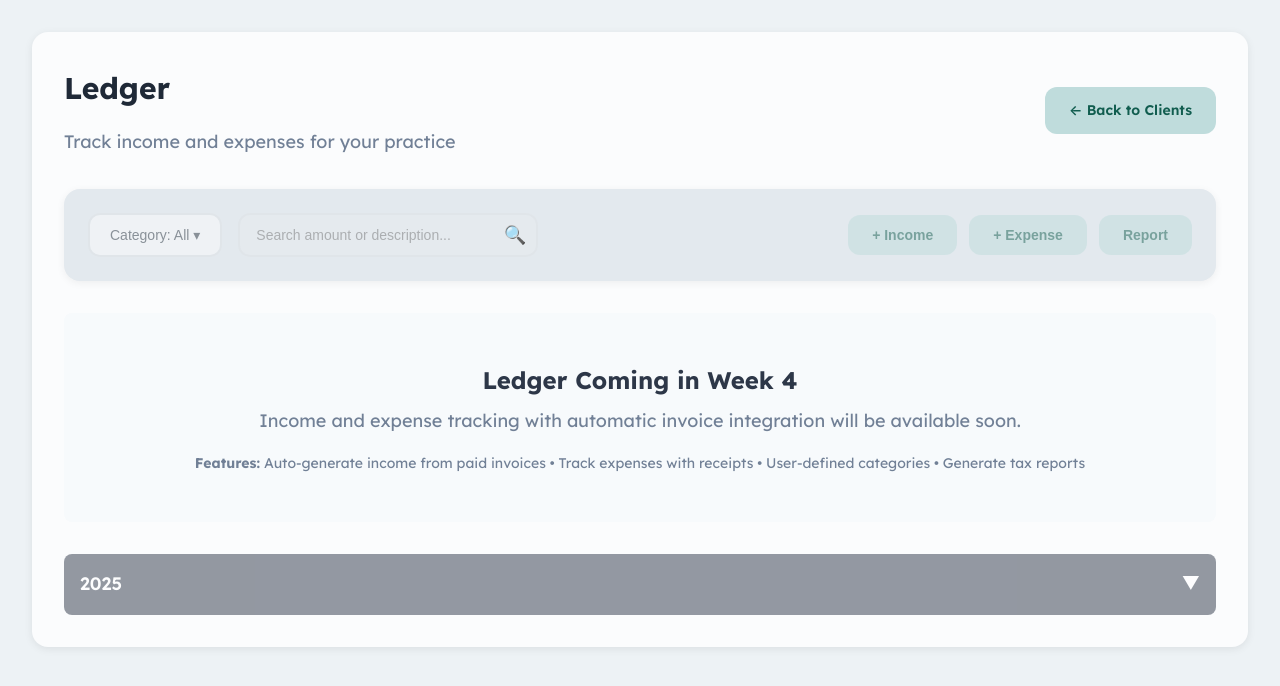
After one commit to rsembera/edgecase, a Flask app: page /financials in a window 1280 px wide. The commit adds this page. Shown: the top 686 px of the page. Run offline with Flask 3, Linux system fonts and the light colour scheme.

Commit message:
Add Ledger placeholder page with year/month structure
- Created financials.html with expandable year/month layout (like Client File)
- Controls bar with Category filter dropdown and Search box (matching main_view.html)
- Action buttons: + Income, + Expense, Report
- Back to Clients button in top right (teal)
- Sample data showing income (green) and expenses (red)
- All controls disabled with 'Coming in Week 4' message
- Updated main_view.html Ledger button to link to /financials route
- Placeholder demonstrates final UI structure for Week 4 implementation

```diff
--- a/web/app.py
+++ b/web/app.py
@@ -946,6 +946,11 @@ def settings_page():
     """Settings page."""
     return render_template('settings.html')
 
+@app.route('/financials')
+def financials():
+    """Financial tracking - Income and Expense ledger"""
+    return render_template('financials.html')
+
 @app.route('/api/backgrounds')
 def list_backgrounds():
     """Return list of available backgrounds separated by system and user"""
@@ -1276,6 +1281,7 @@ def delete_signature():
     except Exception as e:
         return jsonify({'success': False, 'error': str(e)})
 
+
 # ===== RUN APP =====
 
 if __name__ == '__main__':
--- /dev/null
+++ b/web/templates/financials.html
@@ -0,0 +1,291 @@
+{% extends "base.html" %}
+
+{% block title %}Ledger - EdgeCase Equalizer{% endblock %}
+
+{% block extra_css %}
+<style>
+    .ledger-header {
+        display: flex;
+        justify-content: space-between;
+        align-items: center;
+        margin-bottom: 2rem;
+    }
+
+    .controls-bar {
+        background: #E3E9EE;
+        border-radius: 1rem;
+        padding: 1.5rem;
+        margin-bottom: 2rem;
+        box-shadow: 0 2px 8px rgba(0,0,0,0.06);
+        display: flex;
+        justify-content: space-between;
+        align-items: center;
+        flex-wrap: wrap;
+        gap: 1rem;
+    }
+
+    .filter-search-group {
+        display: flex;
+        gap: 1rem;
+        align-items: center;
+        flex-wrap: wrap;
+    }
+
+    .action-buttons {
+        display: flex;
+        gap: 0.75rem;
+    }
+
+    /* Dropdown button */
+    .dropdown-btn {
+        padding: 0.75rem 1.25rem;
+        background: #FBFCFD;
+        border: 2px solid #DEE2E6;
+        border-radius: 0.75rem;
+        font-size: 0.875rem;
+        font-weight: 500;
+        color: #323B45;
+        cursor: pointer;
+        transition: all 0.2s;
+        position: relative;
+    }
+
+    .dropdown-btn:hover {
+        border-color: #1F8F74;
+        color: #1F8F74;
+    }
+
+    .dropdown-btn:disabled {
+        cursor: not-allowed;
+        opacity: 0.5;
+    }
+
+    /* Search box */
+    .search-box {
+        position: relative;
+    }
+
+    .search-box input {
+        padding: 0.75rem 2.5rem 0.75rem 1rem;
+        border: 2px solid #DEE2E6;
+        border-radius: 0.75rem;
+        font-size: 0.875rem;
+        width: 300px;
+        transition: all 0.2s;
+    }
+
+    .search-box input:focus {
+        outline: none;
+        border-color: #1F8F74;
+        box-shadow: 0 0 0 3px rgba(31,143,116,0.06);
+    }
+
+    .search-box input:disabled {
+        cursor: not-allowed;
+        opacity: 0.5;
+    }
+
+    .search-icon {
+        position: absolute;
+        right: 0.75rem;
+        top: 50%;
+        transform: translateY(-50%);
+        color: #9CA3AF;
+        font-size: 1.125rem;
+    }
+
+    .ledger-table {
+        width: 100%;
+        border-collapse: collapse;
+    }
+
+    .ledger-table th {
+        text-align: left;
+        padding: 0.75rem 1rem;
+        background: #f7fafc;
+        border-bottom: 2px solid #e2e8f0;
+        font-weight: 600;
+        color: #4a5568;
+    }
+
+    .ledger-table td {
+        padding: 0.75rem 1rem;
+        border-bottom: 1px solid #e2e8f0;
+    }
+
+    .year-header {
+        background: #2d3748;
+        color: white;
+        padding: 1rem;
+        cursor: pointer;
+        display: flex;
+        justify-content: space-between;
+        align-items: center;
+        margin-top: 1rem;
+        border-radius: 0.5rem;
+    }
+
+    .year-header:hover {
+        background: #1a202c;
+    }
+
+    .month-header {
+        background: #edf2f7;
+        padding: 0.75rem 1rem;
+        cursor: pointer;
+        display: flex;
+        justify-content: space-between;
+        align-items: center;
+        border-bottom: 1px solid #cbd5e0;
+    }
+
+    .month-header:hover {
+        background: #e2e8f0;
+    }
+
+    .year-content {
+        display: none;
+    }
+
+    .year-content.expanded {
+        display: block;
+    }
+
+    .month-content {
+        display: none;
+    }
+
+    .month-content.expanded {
+        display: block;
+    }
+
+    .income-amount {
+        color: #0E5346;
+        font-weight: 600;
+    }
+
+    .expense-amount {
+        color: #6B2832;
+        font-weight: 600;
+    }
+
+    .placeholder-message {
+        text-align: center;
+        padding: 3rem 2rem;
+        color: #718096;
+        background: #f7fafc;
+        border-radius: 0.5rem;
+        margin: 2rem 0;
+    }
+
+    .placeholder-message h3 {
+        color: #2d3748;
+        margin-bottom: 0.5rem;
+    }
+</style>
+{% endblock %}
+
+{% block content %}
+<div class="card">
+    <div class="ledger-header">
+        <div>
+            <h2>Ledger</h2>
+            <p style="color: #718096; margin-top: 0.5rem;">Track income and expenses for your practice</p>
+        </div>
+        <a href="{{ url_for('index') }}" class="btn">← Back to Clients</a>
+    </div>
+
+    <!-- Controls Bar: Filter, Search, and Action Buttons -->
+    <div class="controls-bar">
+        <div class="filter-search-group">
+            <!-- Category Filter Dropdown -->
+            <div style="position: relative;">
+                <button class="dropdown-btn" disabled style="opacity: 0.5; cursor: not-allowed;">
+                    Category: All ▾
+                </button>
+            </div>
+
+            <!-- Search Box -->
+            <div class="search-box">
+                <input type="text" placeholder="Search amount or description..." disabled style="opacity: 0.5; cursor: not-allowed;">
+                <span class="search-icon">🔍</span>
+            </div>
+        </div>
+
+        <div class="action-buttons">
+            <button class="btn" disabled style="opacity: 0.5; cursor: not-allowed;">+ Income</button>
+            <button class="btn" disabled style="opacity: 0.5; cursor: not-allowed;">+ Expense</button>
+            <button class="btn" disabled style="opacity: 0.5; cursor: not-allowed;">Report</button>
+        </div>
+    </div>
+
+    <!-- Placeholder Message -->
+    <div class="placeholder-message">
+        <h3>Ledger Coming in Week 4</h3>
+        <p>Income and expense tracking with automatic invoice integration will be available soon.</p>
+        <p style="margin-top: 1rem; font-size: 0.875rem;">
+            <strong>Features:</strong> Auto-generate income from paid invoices • Track expenses with receipts •
+            User-defined categories • Generate tax reports
+        </p>
+    </div>
+
+    <!-- Sample Year/Month Structure (will be populated with real data in Week 4) -->
+    <div class="year-header" onclick="toggleYear('2025')" style="opacity: 0.5; cursor: not-allowed;">
+        <span style="font-size: 1.125rem; font-weight: 600;">2025</span>
+        <span id="year-arrow-2025">▼</span>
+    </div>
+
+    <div id="year-2025" class="year-content">
+        <div class="month-header" onclick="toggleMonth('2025-11')" style="opacity: 0.5; cursor: not-allowed;">
+            <span style="font-weight: 600;">November 2025</span>
+            <span id="month-arrow-2025-11">▼</span>
+        </div>
+
+        <div id="month-2025-11" class="month-content">
+            <table class="ledger-table">
+                <thead>
+                    <tr>
+                        <th style="width: 12%;">Date</th>
+                        <th style="width: 20%;">Category</th>
+                        <th style="width: 15%;">Amount</th>
+                        <th style="width: 53%;">Description</th>
+                    </tr>
+                </thead>
+                <tbody>
+                    <tr style="opacity: 0.5;">
+                        <td>Nov 10</td>
+                        <td>Income</td>
+                        <td class="income-amount">$600.00</td>
+                        <td>20251101-JB (Session payment)</td>
+                    </tr>
+                    <tr style="opacity: 0.5;">
+                        <td>Nov 8</td>
+                        <td>Office Supplies</td>
+                        <td class="expense-amount">$45.50</td>
+                        <td>Paper and pens from Staples</td>
+                    </tr>
+                    <tr style="opacity: 0.5;">
+                        <td>Nov 5</td>
+                        <td>Income</td>
+                        <td class="income-amount">$150.00</td>
+                        <td>20251102-AS (Consultation)</td>
+                    </tr>
+                </tbody>
+            </table>
+        </div>
+    </div>
+</div>
+
+<script>
+    // Year/month toggle functions (disabled for placeholder)
+    function toggleYear(yearId) {
+        // Disabled in placeholder - will be functional in Week 4
+        return false;
+    }
+
+    function toggleMonth(monthId) {
+        // Disabled in placeholder - will be functional in Week 4
+        return false;
+    }
+</script>
+{% endblock %}
--- a/web/templates/main_view.html
+++ b/web/templates/main_view.html
@@ -549,7 +549,7 @@
     </div>
     <div class="stat-card lavender nav-card" draggable="true" data-card-id="navigation">
         <a href="{{ url_for('settings_page') }}" class="nav-btn rose">Settings</a>
-        <a href="{{ url_for('manage_types') }}" class="nav-btn teal">Ledger</a>
+        <a href="{{ url_for('financials') }}" class="nav-btn teal">Ledger</a>
     </div>
 </div>
 
```
